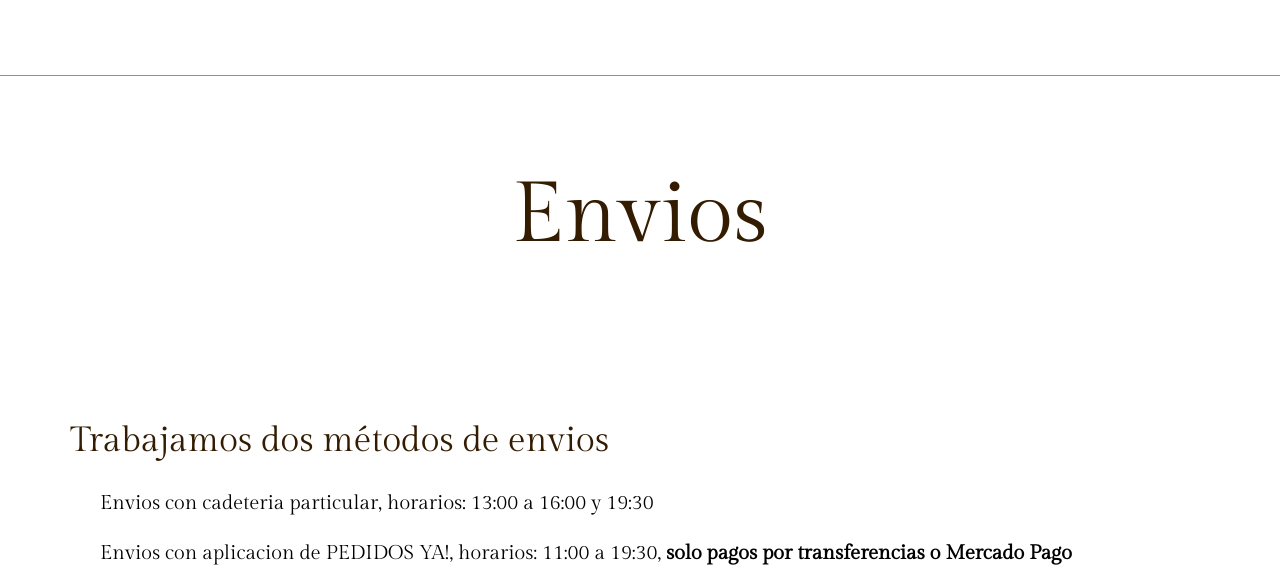
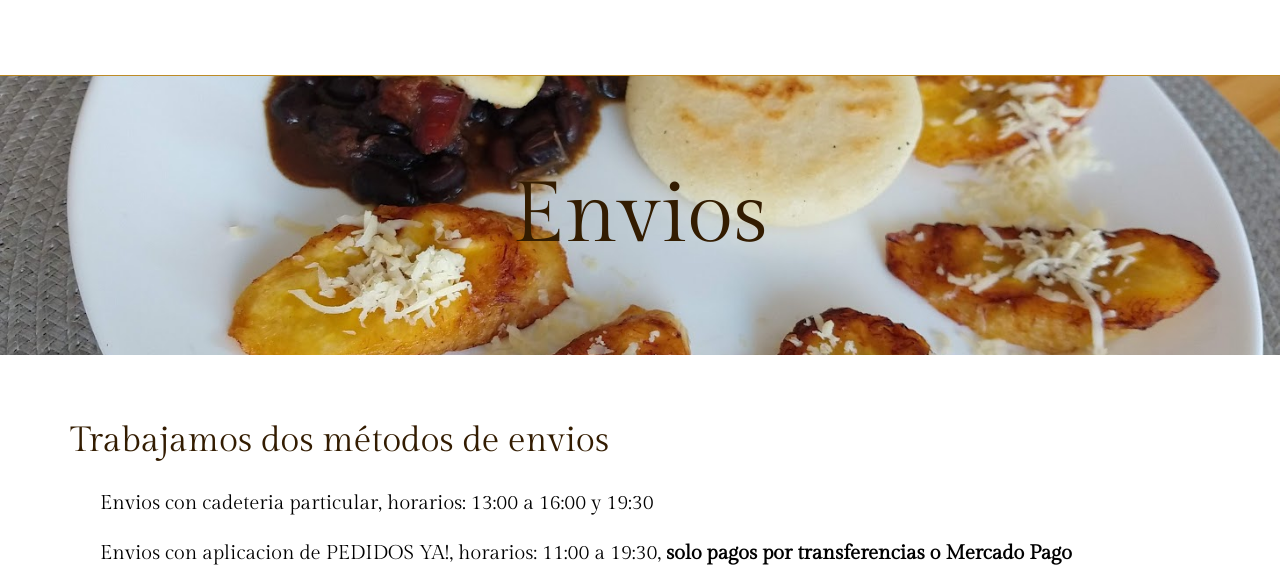
Before and after one commit to MariaTuritto/Super-Chevere-Tienda-Digital, a website: page views/envios.html in a window 1280 px wide. Shown: the part 216-800 px from the top of the page. Drawn offline with nearby package versions, Linux system fonts and the light colour scheme; the site is published under a folder, as on GitHub Pages, so addresses that start at the root find nothing.

Commit message:
Correccion final

```diff
--- a/scss/views/_contacto.scss
+++ b/scss/views/_contacto.scss
@@ -11,7 +11,7 @@
    display: flex;
    justify-content: center;
    align-items: center;
-   background-image: url(/img/fondosarepas.jpg);
+   background-image: url(../img/fondosarepas.jpg);
    background-attachment: fixed;
    background-position: center;
    background-repeat: no-repeat;
```
Also changed, not shown: css/estilos.css.
